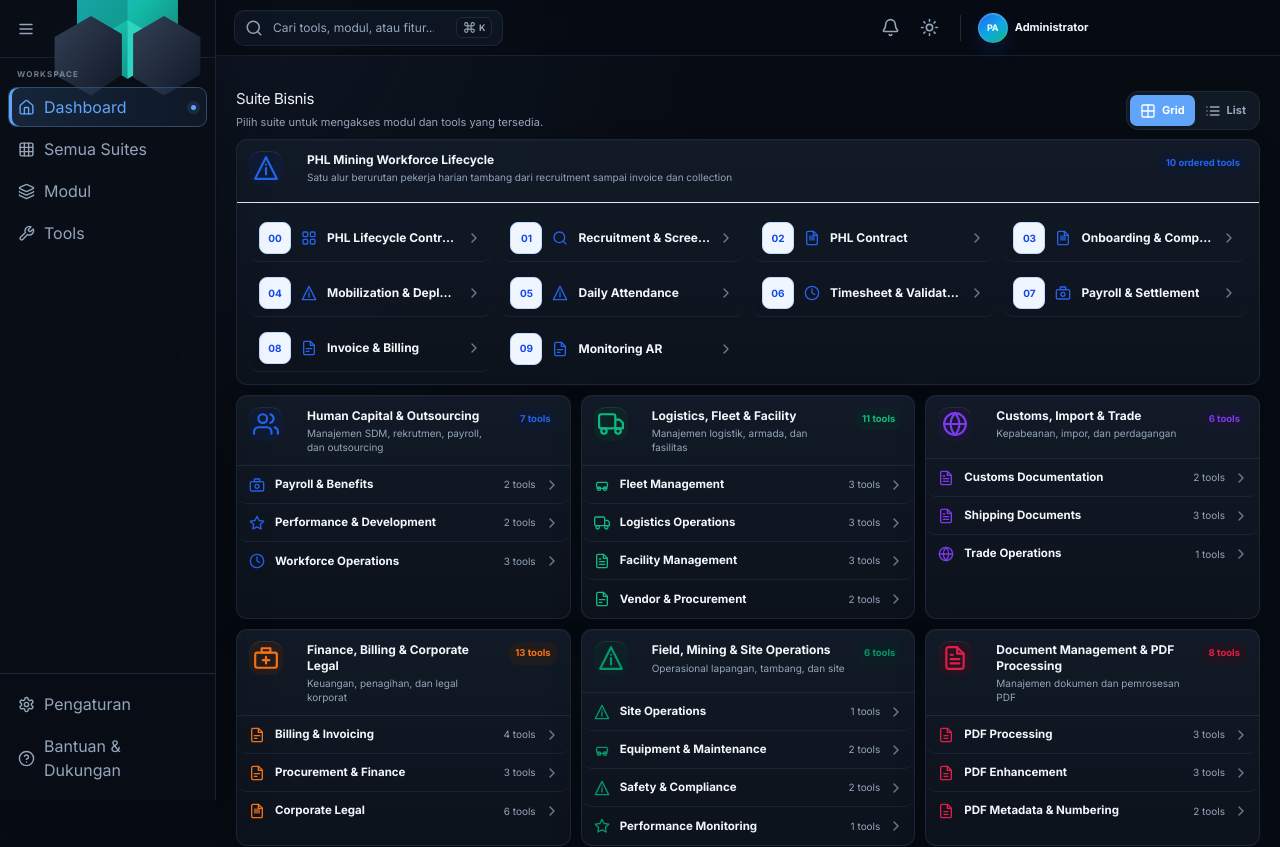
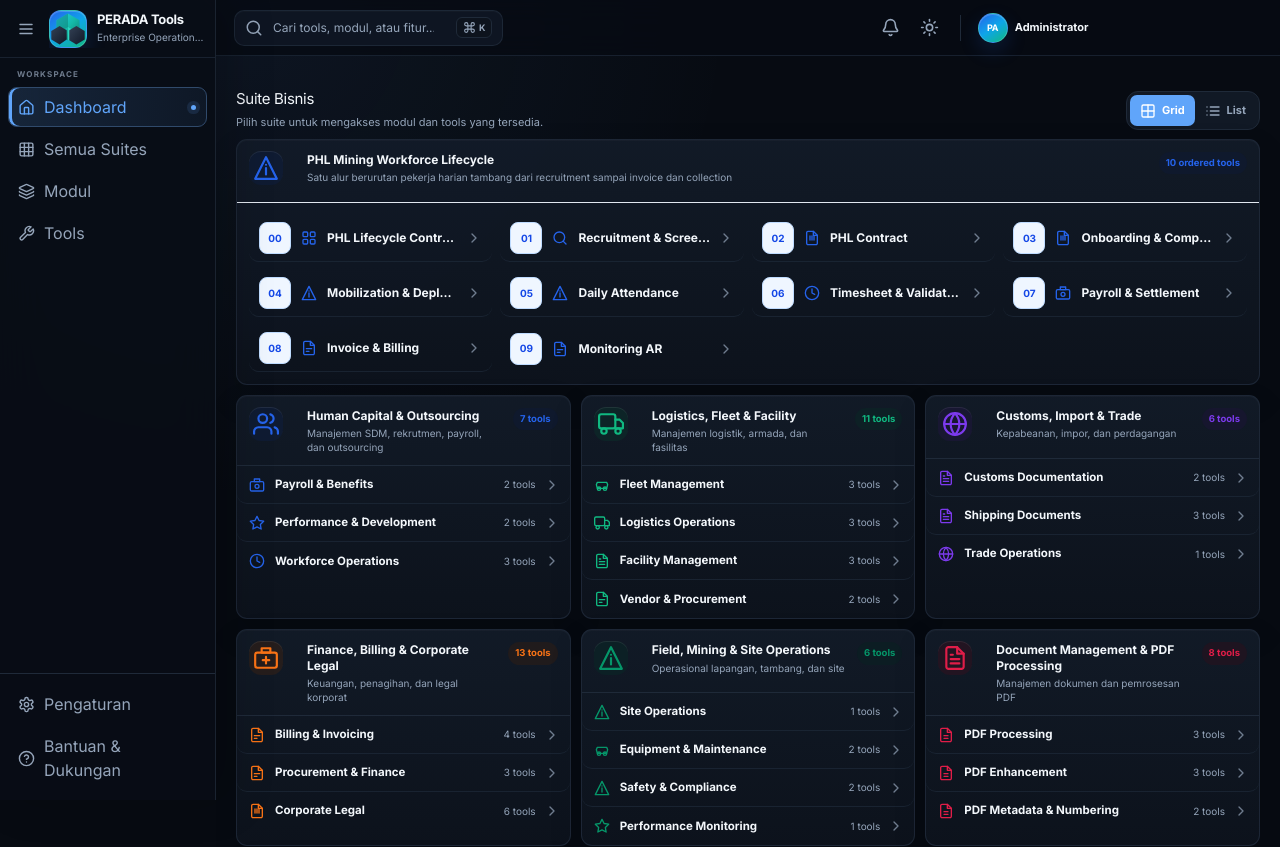
Before and after one commit to ImHeroesKiller/nota-gen, a React (Vite) app: page / in a window 1280 px wide. Shown: the top 847 px of the page. Built offline with nearby package versions, Linux system fonts and the light colour scheme.

Commit message:
Size the application mark with the shell brand style

```diff
--- a/src/components/Sidebar.tsx
+++ b/src/components/Sidebar.tsx
@@ -58,7 +58,7 @@ export function Sidebar({
           onClick={() => onNavigate('dashboard')}
           aria-label="PERADA Tools Dashboard"
         >
-          <img src="/perada-tools-icon.svg" alt="" aria-hidden="true" className="erp-brand-icon-image" />
+          <img src="/perada-tools-icon.svg" alt="" aria-hidden="true" className="erp-brand-mark" />
           <span className="erp-brand-copy">
             <strong>PERADA Tools</strong>
             <small>Enterprise Operations Suite</small>
```
